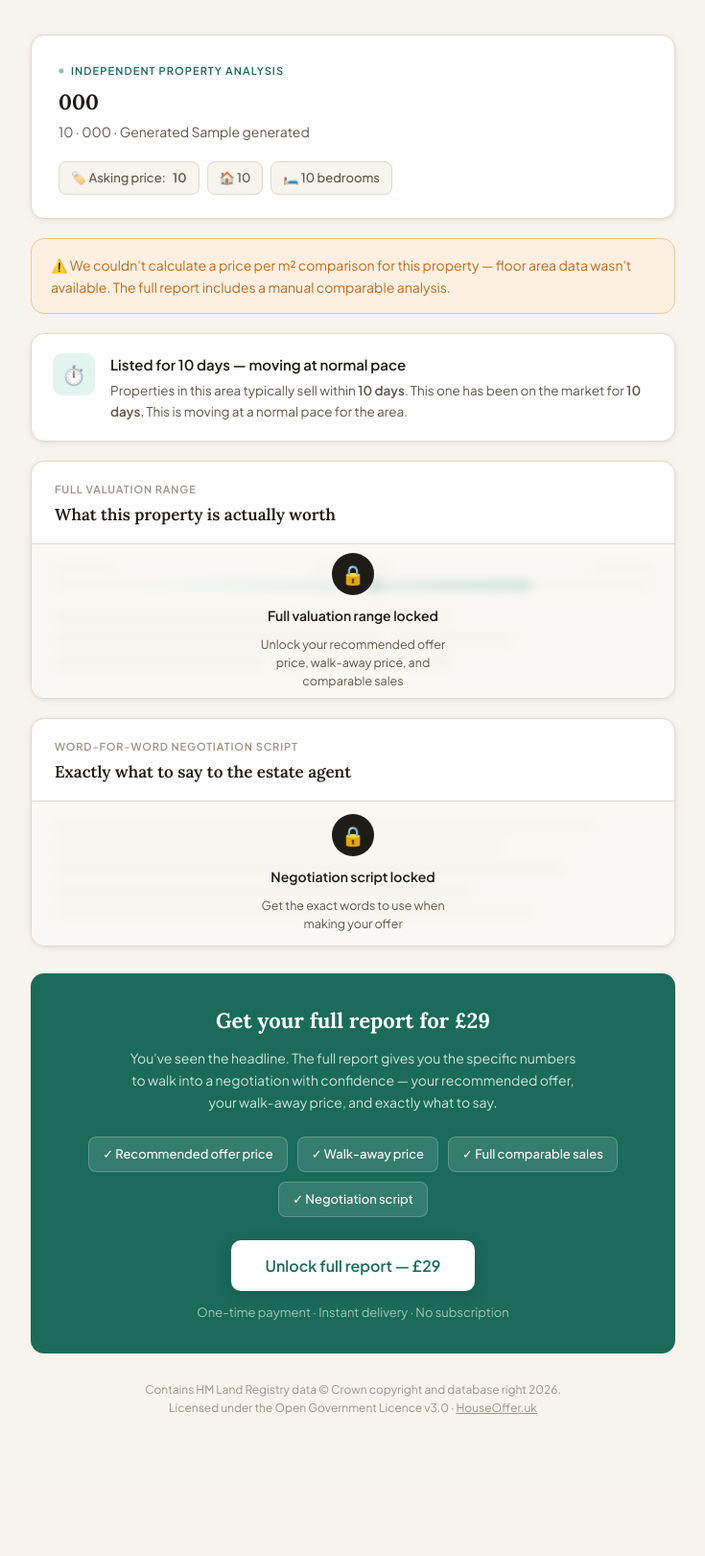
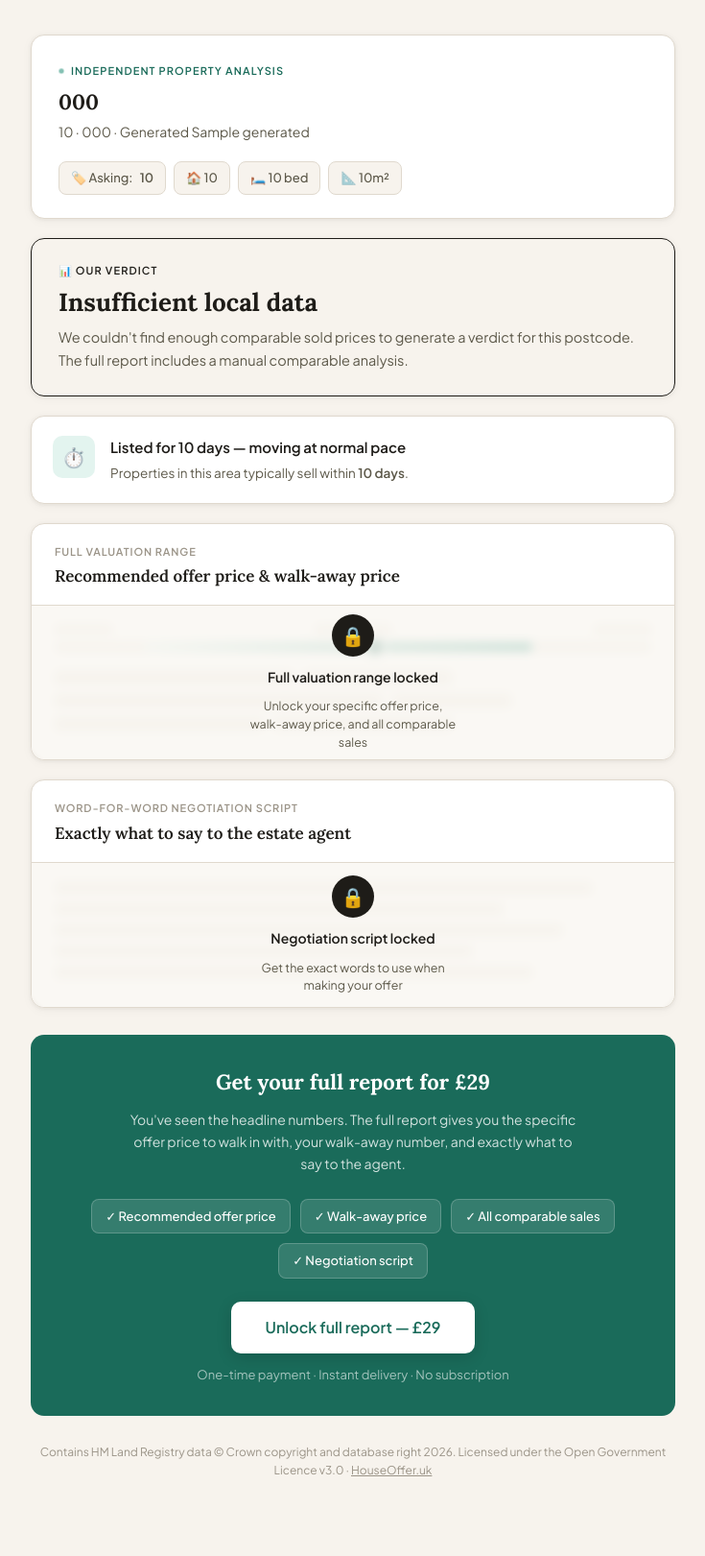
Before and after one commit to houseofferceo/houseoffer-backend, a Flask app: template templates/report_free.html in a window 1280 px wide. Shown: the part 59-1680 px from the top of the page at 96% size, without its empty margins (272-1007 px from the left). Before the commit the page ends 1533 px from the top, so only its background shows below. Run offline with Flask 3, Linux system fonts and the light colour scheme; the template is opened without the code that fills it: most values are stand-ins (such as "Sample title", 1, 10 or a date in 2020).

Commit message:
Add files via upload

```diff
--- a/templates/report_free.html
+++ b/templates/report_free.html
@@ -12,9 +12,9 @@
   --ink: #1e1c18; --ink-mid: #5c5849; --ink-light: #9b9488;
   --teal: #1a6b5a; --teal-mid: #238f77; --teal-light: #e3f4ef; --teal-border: #b8dfd5;
   --amber: #c06a1a; --amber-light: #fdf0e3; --amber-border: #f0c98a;
-  --red: #b83232; --red-light: #fdf0f0; --white: #ffffff;
+  --red: #b83232; --red-light: #fdf0f0;
+  --white: #ffffff;
   --shadow-sm: 0 1px 4px rgba(30,28,24,0.06), 0 2px 12px rgba(30,28,24,0.04);
-  --shadow-md: 0 4px 20px rgba(30,28,24,0.09), 0 1px 4px rgba(30,28,24,0.05);
   --radius: 14px;
 }
 body { font-family: 'Plus Jakarta Sans', sans-serif; background: var(--sand); color: var(--ink); line-height: 1.6; min-height: 100vh; }
@@ -24,42 +24,60 @@
 .logo-dot { width: 7px; height: 7px; border-radius: 50%; background: var(--teal-mid); display: inline-block; }
 .nav-tag { font-size: 12px; font-weight: 600; color: var(--teal); background: var(--teal-light); border: 1px solid var(--teal-border); padding: 4px 10px; border-radius: 20px; }
 .wrapper { max-width: 720px; margin: 0 auto; padding: 36px 24px 80px; }
+
+/* HEADER */
 .report-header { background: var(--white); border: 1px solid var(--sand-border); border-radius: var(--radius); padding: 28px 28px 24px; margin-bottom: 20px; box-shadow: var(--shadow-sm); }
 .report-label { font-size: 11px; font-weight: 600; letter-spacing: 0.1em; text-transform: uppercase; color: var(--teal); margin-bottom: 10px; display: flex; align-items: center; gap: 7px; }
 .report-label-dot { width: 6px; height: 6px; border-radius: 50%; background: var(--teal-mid); animation: pulse 2s infinite; }
-@keyframes pulse { 0%,100% { opacity:1; transform:scale(1); } 50% { opacity:0.5; transform:scale(0.85); } }
+@keyframes pulse { 0%,100%{opacity:1;transform:scale(1);}50%{opacity:0.5;transform:scale(0.85);} }
 .report-address { font-family: 'Lora', serif; font-size: 22px; font-weight: 700; color: var(--ink); line-height: 1.25; margin-bottom: 6px; }
 .report-sub { font-size: 14px; color: var(--ink-mid); margin-bottom: 20px; }
 .report-meta { display: flex; flex-wrap: wrap; gap: 8px; }
 .meta-pill { display: flex; align-items: center; gap: 5px; background: var(--sand); border: 1px solid var(--sand-border); border-radius: 8px; padding: 6px 12px; font-size: 13px; font-weight: 500; color: var(--ink-mid); }
+
+/* VERDICT */
 .verdict-card { border-radius: var(--radius); padding: 24px 28px; margin-bottom: 20px; box-shadow: var(--shadow-sm); border: 1.5px solid; }
 .verdict-card.overpriced { background: var(--red-light); border-color: #e8b4b4; }
 .verdict-card.fair { background: var(--amber-light); border-color: var(--amber-border); }
 .verdict-card.value { background: var(--teal-light); border-color: var(--teal-border); }
+.verdict-card.unknown { background: var(--sand-dark); border-color: var(--sand-border); }
 .verdict-eyebrow { font-size: 11px; font-weight: 600; letter-spacing: 0.1em; text-transform: uppercase; margin-bottom: 8px; }
 .verdict-card.overpriced .verdict-eyebrow { color: var(--red); }
 .verdict-card.fair .verdict-eyebrow { color: var(--amber); }
-.verdict-card.value .verdict-eyebrow { color: var(--teal); }
+.verdict-card.value .verdict-eyebrow,.verdict-card.unknown .verdict-eyebrow { color: var(--teal); }
 .verdict-headline { font-family: 'Lora', serif; font-size: 26px; font-weight: 700; line-height: 1.2; margin-bottom: 10px; }
 .verdict-card.overpriced .verdict-headline { color: var(--red); }
-.verdict-card.fair .verdict-headline { color: var(--teal); }
-.verdict-card.value .verdict-headline { color: var(--teal); }
+.verdict-card.fair .verdict-headline { color: var(--amber); }
+.verdict-card.value .verdict-headline,.verdict-card.unknown .verdict-headline { color: var(--teal); }
 .verdict-body { font-size: 14.5px; color: var(--ink-mid); line-height: 1.65; }
+
+/* DATA SECTION TITLE */
+.section-title { font-size: 11px; font-weight: 600; letter-spacing: 0.08em; text-transform: uppercase; color: var(--ink-light); margin-bottom: 12px; margin-top: 4px; }
+
+/* DATA CARDS */
 .data-row { display: grid; grid-template-columns: 1fr 1fr; gap: 14px; margin-bottom: 20px; }
 .data-card { background: var(--white); border: 1px solid var(--sand-border); border-radius: var(--radius); padding: 20px 22px; box-shadow: var(--shadow-sm); }
 .data-card-label { font-size: 11px; font-weight: 600; letter-spacing: 0.08em; text-transform: uppercase; color: var(--ink-light); margin-bottom: 6px; }
 .data-card-value { font-family: 'Lora', serif; font-size: 24px; font-weight: 700; color: var(--ink); margin-bottom: 4px; line-height: 1.1; }
 .data-card-sub { font-size: 12.5px; color: var(--ink-mid); line-height: 1.5; }
+.data-card-sub strong { color: var(--ink); font-weight: 600; }
 .diff-badge { display: inline-block; font-size: 12px; font-weight: 700; padding: 2px 8px; border-radius: 6px; margin-top: 6px; }
 .diff-badge.over { background: var(--red-light); color: var(--red); }
 .diff-badge.under { background: var(--teal-light); color: var(--teal); }
 .diff-badge.fair { background: var(--amber-light); color: var(--amber); }
+
+/* SOURCE NOTE */
+.source-note { font-size: 12px; color: var(--ink-light); background: var(--sand-dark); border-radius: 8px; padding: 8px 14px; margin-bottom: 20px; display: flex; align-items: center; gap: 6px; }
+
+/* DOM */
 .dom-card { background: var(--white); border: 1px solid var(--sand-border); border-radius: var(--radius); padding: 20px 22px; margin-bottom: 20px; box-shadow: var(--shadow-sm); display: flex; align-items: flex-start; gap: 16px; }
 .dom-icon { width: 44px; height: 44px; border-radius: 10px; display: flex; align-items: center; justify-content: center; font-size: 20px; flex-shrink: 0; }
 .dom-icon.signal { background: var(--amber-light); }
 .dom-icon.neutral { background: var(--teal-light); }
 .dom-title { font-size: 15px; font-weight: 600; color: var(--ink); margin-bottom: 4px; }
 .dom-body { font-size: 13.5px; color: var(--ink-mid); line-height: 1.6; }
+
+/* LOCKED */
 .locked-section { background: var(--white); border: 1px solid var(--sand-border); border-radius: var(--radius); overflow: hidden; margin-bottom: 20px; box-shadow: var(--shadow-sm); }
 .locked-header { padding: 20px 24px 16px; border-bottom: 1px solid var(--sand-border); }
 .locked-header-label { font-size: 11px; font-weight: 600; letter-spacing: 0.08em; text-transform: uppercase; color: var(--ink-light); margin-bottom: 4px; }
@@ -77,6 +95,8 @@
 .lock-icon { width: 44px; height: 44px; border-radius: 50%; background: var(--ink); display: flex; align-items: center; justify-content: center; font-size: 20px; }
 .lock-text { font-size: 14px; font-weight: 600; color: var(--ink); text-align: center; }
 .lock-sub { font-size: 12.5px; color: var(--ink-mid); text-align: center; max-width: 220px; line-height: 1.5; }
+
+/* UPGRADE */
 .upgrade-card { background: var(--teal); border-radius: var(--radius); padding: 32px 28px; text-align: center; margin-bottom: 20px; }
 .upgrade-title { font-family: 'Lora', serif; font-size: 22px; font-weight: 700; color: white; margin-bottom: 10px; }
 .upgrade-body { font-size: 14px; color: rgba(255,255,255,0.8); line-height: 1.65; margin-bottom: 24px; max-width: 480px; margin-left: auto; margin-right: auto; }
@@ -87,7 +107,6 @@
 .upgrade-price { font-size: 13px; color: rgba(255,255,255,0.6); margin-top: 12px; }
 .attribution { text-align: center; font-size: 12px; color: var(--ink-light); padding-top: 8px; }
 .attribution a { color: var(--ink-light); }
-.no-data { background: var(--amber-light); border: 1px solid var(--amber-border); border-radius: var(--radius); padding: 16px 20px; margin-bottom: 20px; font-size: 14px; color: var(--amber); }
 @media (max-width: 560px) { .data-row { grid-template-columns: 1fr; } .report-address { font-size: 18px; } }
 </style>
 </head>
@@ -106,57 +125,97 @@
     <div class="report-address">{{ postcode }}</div>
     <div class="report-sub">{{ property_type|title }} · {{ postcode }} · Generated {{ generated }}</div>
     <div class="report-meta">
-      <div class="meta-pill">🏷️ Asking price: <strong>&nbsp;{{ asking_price_formatted }}</strong></div>
+      <div class="meta-pill">🏷️ Asking: <strong>&nbsp;{{ asking_price_formatted }}</strong></div>
       <div class="meta-pill">🏠 {{ property_type|title }}</div>
-      <div class="meta-pill">🛏️ {{ bedrooms }} bedrooms</div>
+      <div class="meta-pill">🛏️ {{ bedrooms }} bed</div>
+      {% if floor_area_sqm %}<div class="meta-pill">📐 {{ floor_area_sqm|round|int }}m²</div>{% endif %}
     </div>
   </div>
 
-  {% if asking_psqm and local_avg_psqm %}
   <!-- VERDICT -->
   <div class="verdict-card {{ verdict }}">
     <div class="verdict-eyebrow">
-        {% if verdict == 'overpriced' %}⚠️ Our verdict{% elif verdict == 'value' %}✅ Our verdict{% else %}ℹ️ Our verdict{% endif %}
+      {% if verdict == 'overpriced' %}⚠️ Our verdict
+      {% elif verdict == 'value' %}✅ Our verdict
+      {% elif verdict == 'fair' %}ℹ️ Our verdict
+      {% else %}📊 Our verdict{% endif %}
     </div>
     <div class="verdict-headline">
       {% if verdict == 'overpriced' %}Priced above comparable sales
       {% elif verdict == 'value' %}Priced below comparable sales
-        {% else %}Fairly priced for this area{% endif %}
+      {% elif verdict == 'fair' %}Fairly priced for this area
+      {% else %}Insufficient local data{% endif %}
     </div>
     <div class="verdict-body">
-        Based on actual sold prices for similar properties in {{ postcode.split()[0] }}, this property is asking
+      {% if local_avg_sold %}
+        Based on {{ comparables_count }} recent Land Registry sales of similar {{ property_type }} properties
+        {% if search_broadened %}in the {{ postcode.split()[0] }} area{% else %}near {{ postcode }}{% endif %},
+        this property is asking
         <strong>
-          {% if diff_pct > 0 %}{{ diff_pct }}% more{% elif diff_pct < 0 %}{{ diff_pct|abs }}% less{% else %}in line{% endif %}
-          per square metre
+          {% if sold_diff_pct > 0 %}{{ sold_diff_pct }}% more
+          {% elif sold_diff_pct < 0 %}{{ sold_diff_pct|abs }}% less
+          {% else %}in line with{% endif %}
         </strong>
-        than comparable homes have recently sold for.
-        {% if verdict == 'overpriced' %}That's a meaningful gap — and potentially negotiable.
-        {% elif verdict == 'value' %}This could represent good value — worth investigating further.
-        {% else %}The asking price looks reasonable based on local comparables.{% endif %}
+        than comparable homes have actually sold for.
+        {% if verdict == 'overpriced' %}That gap may be negotiable.
+        {% elif verdict == 'value' %}This could represent good value worth investigating.
+        {% else %}The asking price looks reasonable based on recent sales.{% endif %}
+      {% else %}
+        We couldn't find enough comparable sold prices to generate a verdict for this postcode.
+        The full report includes a manual comparable analysis.
+      {% endif %}
     </div>
   </div>
 
-    <!-- DATA CARDS -->
+  <!-- DATA POINT 1: SOLD PRICE COMPARISON -->
+  {% if local_avg_sold %}
+  <div class="section-title">📊 Land Registry sold price comparison</div>
   <div class="data-row">
     <div class="data-card">
       <div class="data-card-label">This property</div>
-        <div class="data-card-value">£{{ "{:,}".format(asking_psqm) }}</div>
-        <div class="data-card-sub">per m² at asking price</div>
-        <span class="diff-badge {% if diff_pct > 0 %}over{% elif diff_pct < 0 %}under{% else %}fair{% endif %}">
-          {% if diff_pct > 0 %}↑ {{ diff_pct }}% above area avg
-          {% elif diff_pct < 0 %}↓ {{ diff_pct|abs }}% below area avg
-          {% else %}≈ In line with area avg{% endif %}
+      <div class="data-card-value">{{ asking_price_formatted }}</div>
+      <div class="data-card-sub">asking price</div>
+      {% if sold_diff_pct is not none %}
+      <span class="diff-badge {% if sold_diff_pct > 0 %}over{% elif sold_diff_pct < 0 %}under{% else %}fair{% endif %}">
+        {% if sold_diff_pct > 0 %}↑ {{ sold_diff_pct }}% above recent sales
+        {% elif sold_diff_pct < 0 %}↓ {{ sold_diff_pct|abs }}% below recent sales
+        {% else %}≈ In line with recent sales{% endif %}
       </span>
+      {% endif %}
+    </div>
+    <div class="data-card">
+      <div class="data-card-label">Local average sold</div>
+      <div class="data-card-value">{{ local_avg_sold_formatted }}</div>
+      <div class="data-card-sub">
+        avg of <strong>{{ comparables_count }} sold {{ property_type }}</strong>
+        {% if search_broadened %}in {{ postcode.split()[0] }}{% else %}near {{ postcode }}{% endif %}
+      </div>
+    </div>
+  </div>
+  <div class="source-note">🏛️ Source: HM Land Registry Price Paid Data · actual completed sales only</div>
+  {% endif %}
+
+  <!-- DATA POINT 2: £/SQM COMPARISON -->
+  {% if asking_psqm and local_avg_psqm %}
+  <div class="section-title">📐 Price per m² comparison</div>
+  <div class="data-row">
+    <div class="data-card">
+      <div class="data-card-label">This property</div>
+      <div class="data-card-value">£{{ "{:,}".format(asking_psqm) }}/m²</div>
+      <div class="data-card-sub">at asking price{% if floor_area_sqm %} · {{ floor_area_sqm|round|int }}m² floor area{% endif %}</div>
+      {% if psqm_diff_pct is not none %}
+      <span class="diff-badge {% if psqm_diff_pct > 0 %}over{% elif psqm_diff_pct < 0 %}under{% else %}fair{% endif %}">
+        {% if psqm_diff_pct > 0 %}↑ {{ psqm_diff_pct }}% above local avg
+        {% elif psqm_diff_pct < 0 %}↓ {{ psqm_diff_pct|abs }}% below local avg
+        {% else %}≈ In line with local avg{% endif %}
+      </span>
+      {% endif %}
     </div>
     <div class="data-card">
       <div class="data-card-label">Local average</div>
-        <div class="data-card-value">£{{ "{:,}".format(local_avg_psqm) }}</div>
-        <div class="data-card-sub">per m² for comparable<br><strong>{{ property_type }} in {{ postcode.split()[0] }}</strong></div>
+      <div class="data-card-value">£{{ "{:,}".format(local_avg_psqm) }}/m²</div>
+      <div class="data-card-sub">for comparable <strong>{{ property_type }}</strong> properties nearby</div>
     </div>
-    </div>
-  {% else %}
-    <div class="no-data">
-      ⚠️ We couldn't calculate a price per m² comparison for this property — floor area data wasn't available. The full report includes a manual comparable analysis.
   </div>
   {% endif %}
 
@@ -173,10 +232,7 @@
       </div>
       <div class="dom-body">
         Properties in this area typically sell within <strong>{{ local_avg_dom }} days</strong>.
-          This one has been on the market for <strong>{{ days_on_market }} days</strong>.
-          {% if dom_signal == 'high' %}Sellers who have been waiting this long are usually more open to offers below asking price.
-          {% elif dom_signal == 'medium' %}Slightly above average — there may be some room to negotiate.
-          {% else %}This is moving at a normal pace for the area.{% endif %}
+        {% if dom_signal == 'high' %}Sellers waiting this long are usually more open to offers below asking.{% endif %}
       </div>
     </div>
   </div>
@@ -186,7 +242,7 @@
   <div class="locked-section">
     <div class="locked-header">
       <div class="locked-header-label">Full valuation range</div>
-      <div class="locked-header-title">What this property is actually worth</div>
+      <div class="locked-header-title">Recommended offer price & walk-away price</div>
     </div>
     <div class="locked-body" style="min-height:160px;">
       <div class="locked-blur">
@@ -199,7 +255,7 @@
       <div class="lock-overlay">
         <div class="lock-icon">🔒</div>
         <div class="lock-text">Full valuation range locked</div>
-        <div class="lock-sub">Unlock your recommended offer price, walk-away price, and comparable sales</div>
+        <div class="lock-sub">Unlock your specific offer price, walk-away price, and all comparable sales</div>
       </div>
     </div>
   </div>
@@ -229,11 +285,11 @@
   <!-- UPGRADE CTA -->
   <div class="upgrade-card">
     <div class="upgrade-title">Get your full report for £29</div>
-    <div class="upgrade-body">You've seen the headline. The full report gives you the specific numbers to walk into a negotiation with confidence — your recommended offer, your walk-away price, and exactly what to say.</div>
+    <div class="upgrade-body">You've seen the headline numbers. The full report gives you the specific offer price to walk in with, your walk-away number, and exactly what to say to the agent.</div>
     <div class="upgrade-features">
       <div class="upgrade-feature">✓ Recommended offer price</div>
       <div class="upgrade-feature">✓ Walk-away price</div>
-      <div class="upgrade-feature">✓ Full comparable sales</div>
+      <div class="upgrade-feature">✓ All comparable sales</div>
       <div class="upgrade-feature">✓ Negotiation script</div>
     </div>
     <a href="https://houseoffer.netlify.app/#pricing" class="btn-upgrade">Unlock full report — £29</a>
@@ -241,8 +297,9 @@
   </div>
 
   <div class="attribution">
-    Contains HM Land Registry data © Crown copyright and database right 2026.<br>
-    Licensed under the Open Government Licence v3.0 · <a href="https://houseoffer.netlify.app">HouseOffer.uk</a>
+    Contains HM Land Registry data © Crown copyright and database right 2026.
+    Licensed under the Open Government Licence v3.0 ·
+    <a href="https://houseoffer.netlify.app">HouseOffer.uk</a>
   </div>
 
 </div>
```
Lines whose indentation alone changed are shown as unchanged.
